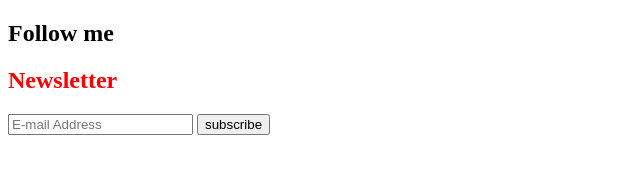
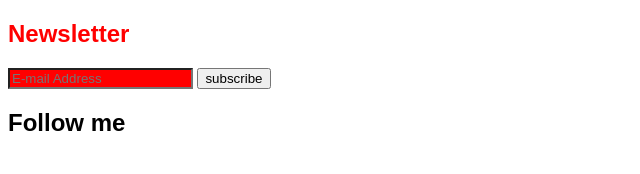
Before and after one commit to TamasKrisztian/css_selectors, a plain HTML site: page index.html in a window 1280 px wide. Shown: the whole page, without its empty margins (0-640 px from the left). Drawn offline with Linux system fonts and the light colour scheme.

Commit message:
edited index.css

```diff
--- a/index.css
+++ b/index.css
@@ -1,3 +1,15 @@
 .newsletter h2 {
 	color: red;
 }
+
+body {
+	font-family: 'Source Sans Pro', sans-serif;
+}
+
+footer nav.newsletter form input[type="email"] {
+	background-color: yellow;
+}
+
+footer nav.newsletter form input[type="email"]:invalid {
+	background-color: red;
+}
--- a/index.html
+++ b/index.html
@@ -8,6 +8,13 @@
 </head>
 <body>
 	<footer>
+		<nav class="newsletter">
+					<h2>Newsletter</h2>
+					<form>
+							<input type="email" value="" name="email" placeholder="E-mail Address" required="required">
+						 <button type="submit" name="subscribe">subscribe</button>
+					</form>
+			</nav>
 		<nav class="social">
 			<h2>Follow me</h2>
 			<a target="_blank" href="https://www.behance.net/" class="be"></a>
@@ -18,13 +25,6 @@
 			<a target="_blank" href="http://linkedin.com/in/" class="li"></a>
 			<a href="/feed" class="rs"></a>
 		</nav>
-		<nav class="newsletter">
-					<h2>Newsletter</h2>
-					<form>
-							<input type="email" value="" name="email" placeholder="E-mail Address" required="required">
-						 <button type="submit" name="subscribe">subscribe</button>
-					</form>
-			</nav>
 	</footer>
 </body>
 </html>
```
